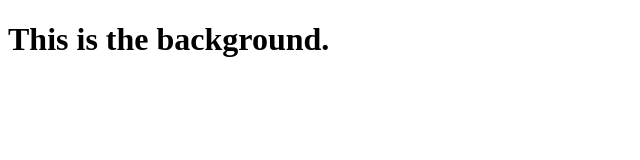
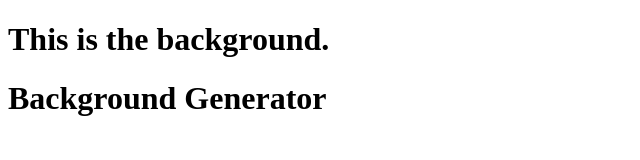
Before and after one commit to junichi-source/background-generator, a plain HTML site: page index.html in a window 1280 px wide. Shown: the whole page, without its empty margins (0-640 px from the left). Drawn offline with Linux system fonts and the light colour scheme.

Commit message:
reverting back to old title

```diff
--- a/index.html
+++ b/index.html
@@ -10,7 +10,7 @@
 <body>
   <div>
     <h1>This is the background.</h1>
-    <h1></h1>
+    <h1>Background Generator</h1>
   </div>
   <script src="script.js">
 
```
